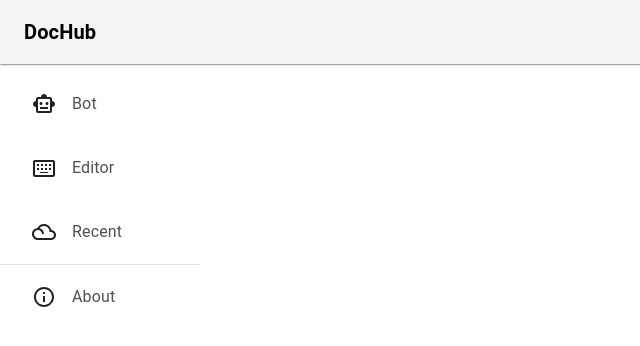
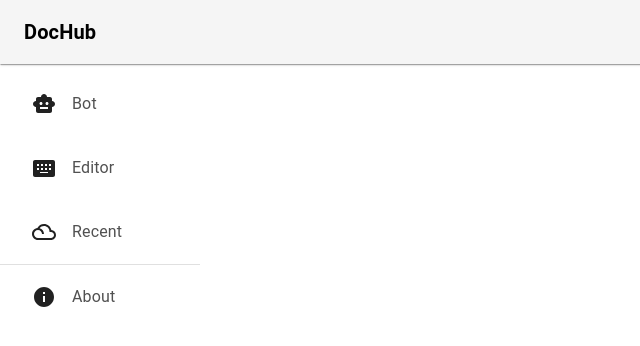
Before and after one commit to ArnabChatterjee20k/Dochub.ai---Client, a React (Vite) app: page / in a window 1280 px wide. Shown: the top 346 px of the page, without its empty margins (0-640 px from the left). Built offline with nearby package versions, Linux system fonts and the light colour scheme.

Commit message:
made some ui changes

```diff
--- a/src/App.jsx
+++ b/src/App.jsx
@@ -8,18 +8,11 @@
 import useMediaQuery from "@mui/material/useMediaQuery";
 import { useMemo } from "react";
 import { ThemeProvider, createTheme } from "@mui/material";
+import MobileNav from "./components/MobileNav";
 
 function App() {
-  const prefersDarkMode = useMediaQuery("(prefers-color-scheme:dark)");
-  const theme = useMemo(() => {
-    return createTheme({
-      palette: {
-        mode: prefersDarkMode ? "dark" : "light",
-      },
-    });
-  }, [prefersDarkMode]);
+
   return (
-    // <ThemeProvider theme={theme}>
       <BrowserRouter>
         <Navbar />
         <Box sx={{ display: "flex", marginTop: "4rem" }}>
@@ -31,8 +24,8 @@
             <Route path="/document/:id" element={<TextEditor />} />
           </Routes>
         </Box>
+        <MobileNav/>
       </BrowserRouter>
-    // </ThemeProvider>
   );
 }
 
--- a/src/components/DrawerNav.jsx
+++ b/src/components/DrawerNav.jsx
@@ -5,53 +5,34 @@
 import ListItemButton from "@mui/material/ListItemButton";
 import ListItemText from "@mui/material/ListItemText";
 import { useState } from "react";
-import SmartToyOutlinedIcon from '@mui/icons-material/SmartToyOutlined';
-import KeyboardAltOutlinedIcon from '@mui/icons-material/KeyboardAltOutlined';
-import Divider  from "@mui/material/Divider";
-import FilterDramaOutlinedIcon from '@mui/icons-material/FilterDramaOutlined';
-import InfoOutlinedIcon from '@mui/icons-material/InfoOutlined';
+import Divider from "@mui/material/Divider";
+import NavLinks from "../data/NavLinks";
 
 export default function DrawerNav() {
   const [mobileOpen, setMobileOpen] = useState(false);
-
-  const handleDrawerToggle = () => {
-    setMobileOpen(!mobileOpen);
-  };
-
   const drawerWidth = 200;
   const drawer = (
     <div>
       <List>
-          <ListItem >
-            <ListItemButton sx={{gap:2,borderRadius:4}}>
-                <SmartToyOutlinedIcon/>
-              <ListItemText primary={"Bot"} sx={{color:"#515151",fontWeight:"bold"}}/>
-            </ListItemButton>
-          </ListItem>
-
-          <ListItem >
-            <ListItemButton sx={{gap:2,borderRadius:4}}>
-                <KeyboardAltOutlinedIcon/>
-              <ListItemText primary={"Editor"} sx={{color:"#515151",fontWeight:"bold"}}/>
-            </ListItemButton>
-          </ListItem>
-
-          <ListItem>
-            <ListItemButton sx={{gap:2,borderRadius:4}}>
-                <FilterDramaOutlinedIcon/>
-              <ListItemText primary={"Recent"} sx={{color:"#515151",fontWeight:"bold"}}/>
-            </ListItemButton>
-          </ListItem>
-
-          <Divider/>
-
-          <ListItem>
-            <ListItemButton sx={{gap:2,borderRadius:4}}>
-                <InfoOutlinedIcon/>
-              <ListItemText primary={"About"} sx={{color:"#515151",fontWeight:"bold"}}/>
-            </ListItemButton>
-          </ListItem>
-
+        {NavLinks().map(({ name, Icon }, index) => {
+          return (
+            <>
+              {index === NavLinks().length - 1 && <Divider />}
+              <ListItem>
+                <ListItemButton
+                  selected={false} // set true when path and currentlink will be same
+                  sx={{ gap: 2, borderRadius: 4 }}
+                >
+                  {Icon}
+                  <ListItemText
+                    primary={name}
+                    sx={{ color: "#515151", fontWeight: "bold" }}
+                  />
+                </ListItemButton>
+              </ListItem>
+            </>
+          );
+        })}
       </List>
     </div>
   );
@@ -75,9 +56,9 @@
             "& .MuiDrawer-paper": {
               boxSizing: "border-box",
               width: drawerWidth,
-              minHeight:"100vh",
-              position:"static",
-              border:"none"
+              minHeight: "100vh",
+              position: "static",
+              border: "none",
             },
           }}
           open
--- /dev/null
+++ b/src/components/MobileNav.jsx
@@ -0,0 +1,38 @@
+import * as React from "react";
+import Paper from "@mui/material/Paper";
+import BottomNavigation from "@mui/material/BottomNavigation";
+import BottomNavigationAction from "@mui/material/BottomNavigationAction";
+import NavLinks from "../data/NavLinks";
+
+export default function MobileNav() {
+  const [value, setValue] = React.useState(0);
+
+  return (
+    <Paper
+      sx={{ position: "fixed", bottom: 0, left: 0, right: 0, display:{"sm":"none"} }}
+      elevation={3}
+    >
+      <BottomNavigation
+        showLabels
+        value={value}
+        onChange={(event, newValue) => {
+          setValue(newValue);
+        }}
+        sx={{
+          "& .MuiSvgIcon-root, & .MuiBottomNavigationAction-label": {
+            color: "#757575",
+          },
+          "& .Mui-selected": {
+            "& .MuiSvgIcon-root, & .MuiBottomNavigationAction-label": {
+              color: "black"
+            },
+          },
+        }}
+      >
+        {NavLinks().map(({ name, Icon },index) => {
+          return <BottomNavigationAction value={index} label={name} icon={Icon}/>;
+        })}
+      </BottomNavigation>
+    </Paper>
+  );
+}
--- /dev/null
+++ b/src/data/NavLinks.jsx
@@ -0,0 +1,13 @@
+import  KeyboardAlt  from '@mui/icons-material/KeyboardAlt'
+import  FilterDrama  from '@mui/icons-material/FilterDrama'
+import  Info  from '@mui/icons-material/Info'
+import  SmartToy from '@mui/icons-material/SmartToy'
+
+export default function NavLinks() {
+    return [
+        {name:"Bot",Icon:<SmartToy/>},
+        {name:"Editor",Icon:<KeyboardAlt/>},
+        {name:"Recent",Icon:<FilterDrama/>},
+        {name:"About",Icon:<Info/>},
+    ]
+}
```
